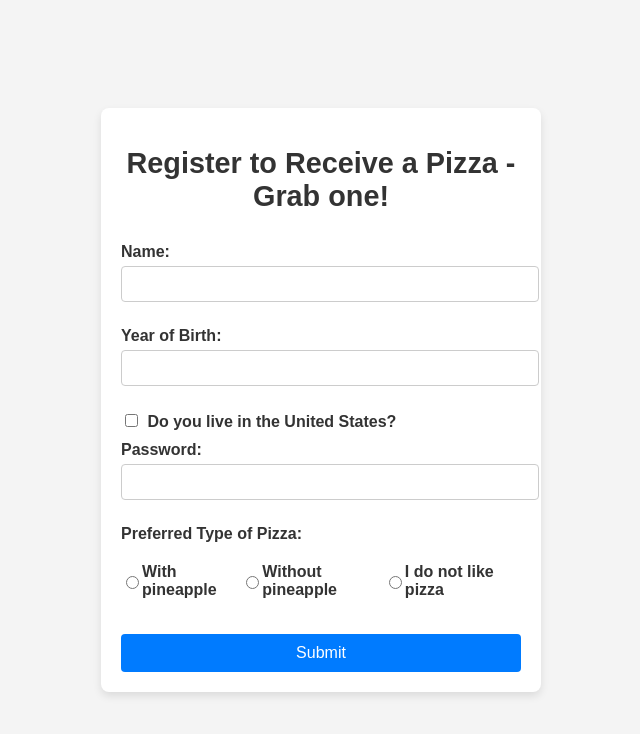
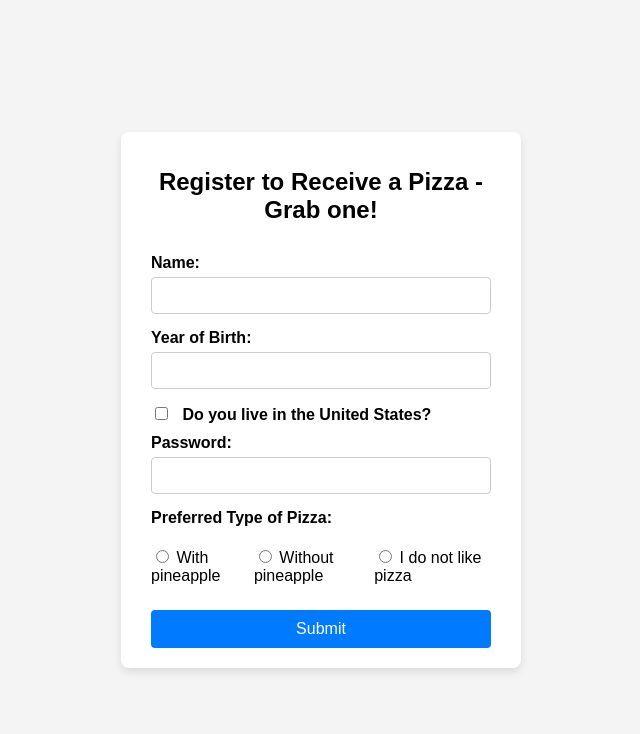
Before and after one commit to Koti-Baddam/INFO-ASS-5, a plain HTML site: page index.html in a window 1280 px wide. Shown: the whole page, without its empty margins (319-959 px from the left). Drawn offline with Linux system fonts and the light colour scheme.

Commit message:
Add files via upload

```diff
--- a/styles.css
+++ b/styles.css
@@ -1,28 +1,28 @@
-/* General styling */
 body {
     font-family: Arial, sans-serif;
+    margin: 0;
+    padding: 0;
     display: flex;
     justify-content: center;
     align-items: center;
     height: 100vh;
-    margin: 0;
     background-color: #f4f4f4;
 }
 
 main {
     width: 100%;
     max-width: 400px;
-    padding: 20px;
+    padding: 20px 30px; /* Increased padding for better symmetry */
     background-color: white;
     border-radius: 8px;
     box-shadow: 0 4px 8px rgba(0, 0, 0, 0.1);
+    box-sizing: border-box;
 }
 
 h1 {
-    font-size: 1.8em;
+    text-align: center;
+    font-size: 1.5em;
     margin-bottom: 20px;
-    color: #333;
-    text-align: center;
 }
 
 form {
@@ -33,31 +33,19 @@ form {
 label {
     margin-top: 10px;
     font-weight: bold;
-    color: #333;
 }
 
-input[type="text"], input[type="number"], input[type="password"] {
-    padding: 8px;
+input[type="text"], input[type="number"], input[type="password"], select {
+    padding: 10px;
     margin-top: 5px;
     border: 1px solid #ccc;
     border-radius: 4px;
-    width: 100%;
-    font-size: 1em;
+    width: 100%; /* Ensure all inputs are aligned */
+    box-sizing: border-box;
 }
 
 input[type="checkbox"] {
-    margin-right: 5px;
-}
-
-.radio-group {
-    display: flex;
-    justify-content: space-between;
-    margin-top: 10px;
-}
-
-.radio-group label {
-    display: flex;
-    align-items: center;
+    margin-right: 10px;
 }
 
 button {
@@ -67,28 +55,27 @@ button {
     color: white;
     border: none;
     border-radius: 4px;
+    cursor: pointer;
+    width: 100%; /* Full-width button */
     font-size: 1em;
-    cursor: pointer;
-    transition: background-color 0.3s;
 }
 
 button:hover {
     background-color: #0056b3;
 }
 
-/* Styling for error messages */
 .error-message {
     color: red;
-    font-size: 0.85em;
+    font-size: 0.9em;
     margin-top: 5px;
-    margin-bottom: 10px;
 }
 
-/* Success message styling */
-#successMessage {
-    color: green;
-    font-size: 1em;
-    text-align: center;
-    margin-top: 15px;
-    display: none; /* hidden by default until form is valid */
+.radio-group {
+    display: flex;
+    justify-content: space-around;
+    margin-top: 10px;
 }
+
+.radio-group label {
+    font-weight: normal;
+}
```
